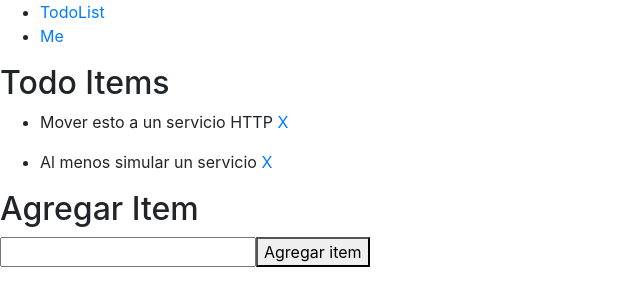
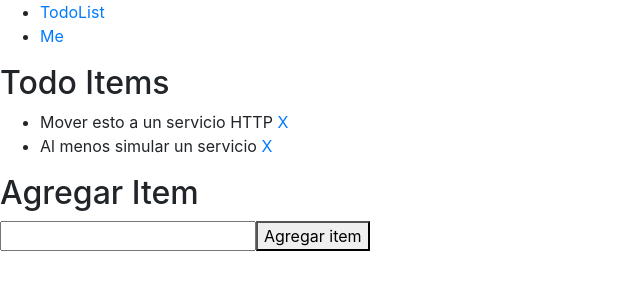
Before and after one commit to fgcurso/angular-first-steps, an Angular app: page / in a window 1280 px wide. Shown: the top 306 px of the page, without its empty margins (0-640 px from the left). Built offline with nearby package versions, Linux system fonts and the light colour scheme.

Commit message:
Arreglado de la lista de items.

```diff
--- a/src/app/todo-list/todo-list.component.html
+++ b/src/app/todo-list/todo-list.component.html
@@ -1,7 +1,7 @@
 <div style="width: 50%;">
   <h2>Todo Items</h2>
-  <ul *ngFor="let item of items; let i = index">
-    <li>{{ item }} <a href="#" (click)="deleteItem(i)">X</a></li>
+  <ul>
+    <li *ngFor="let item of items; let i = index">{{ item }} <a href="#" (click)="deleteItem(i)">X</a></li>
   </ul>
   <p *ngIf="!items.length">No hay items! YAY!</p>
 
```
